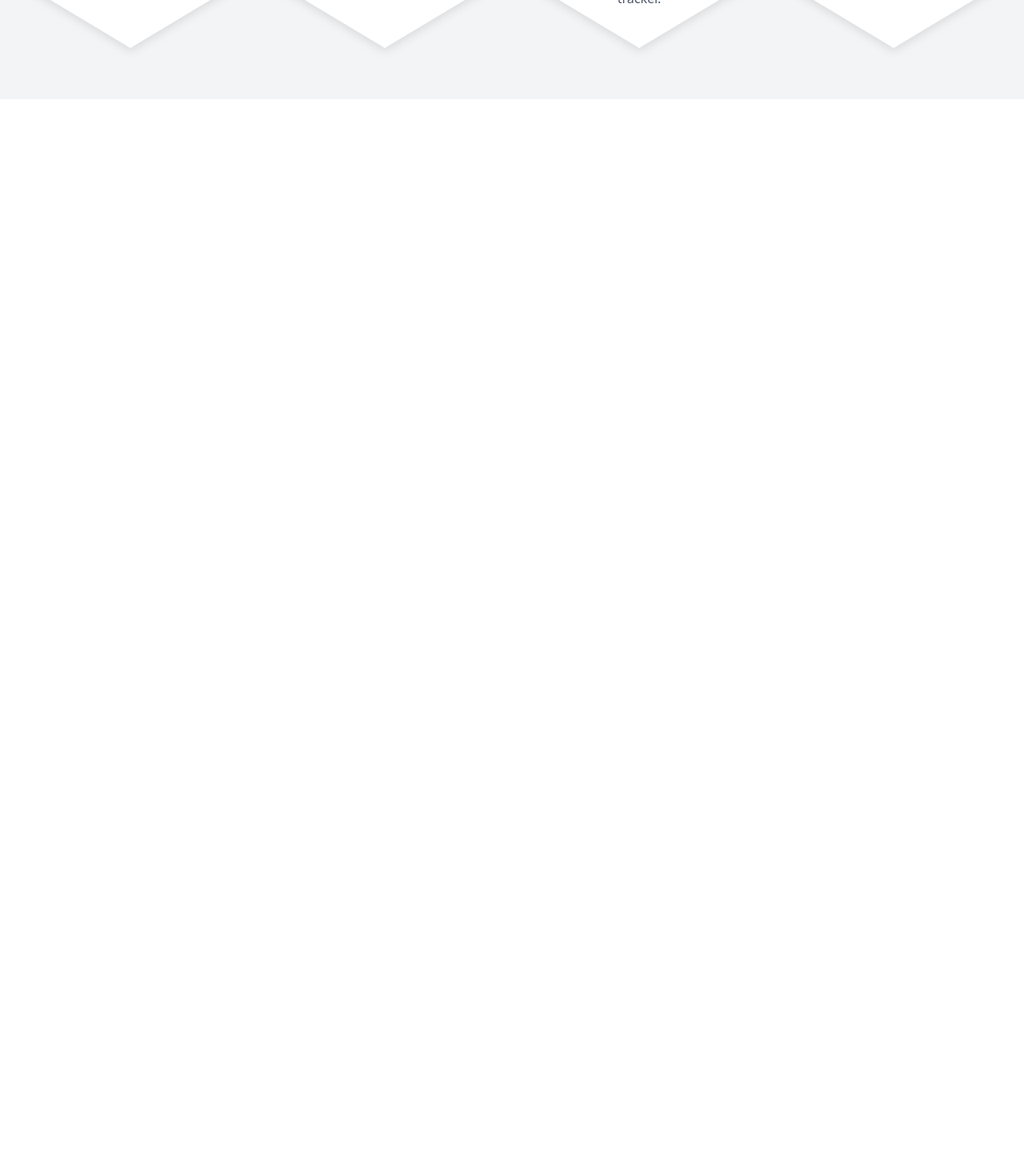
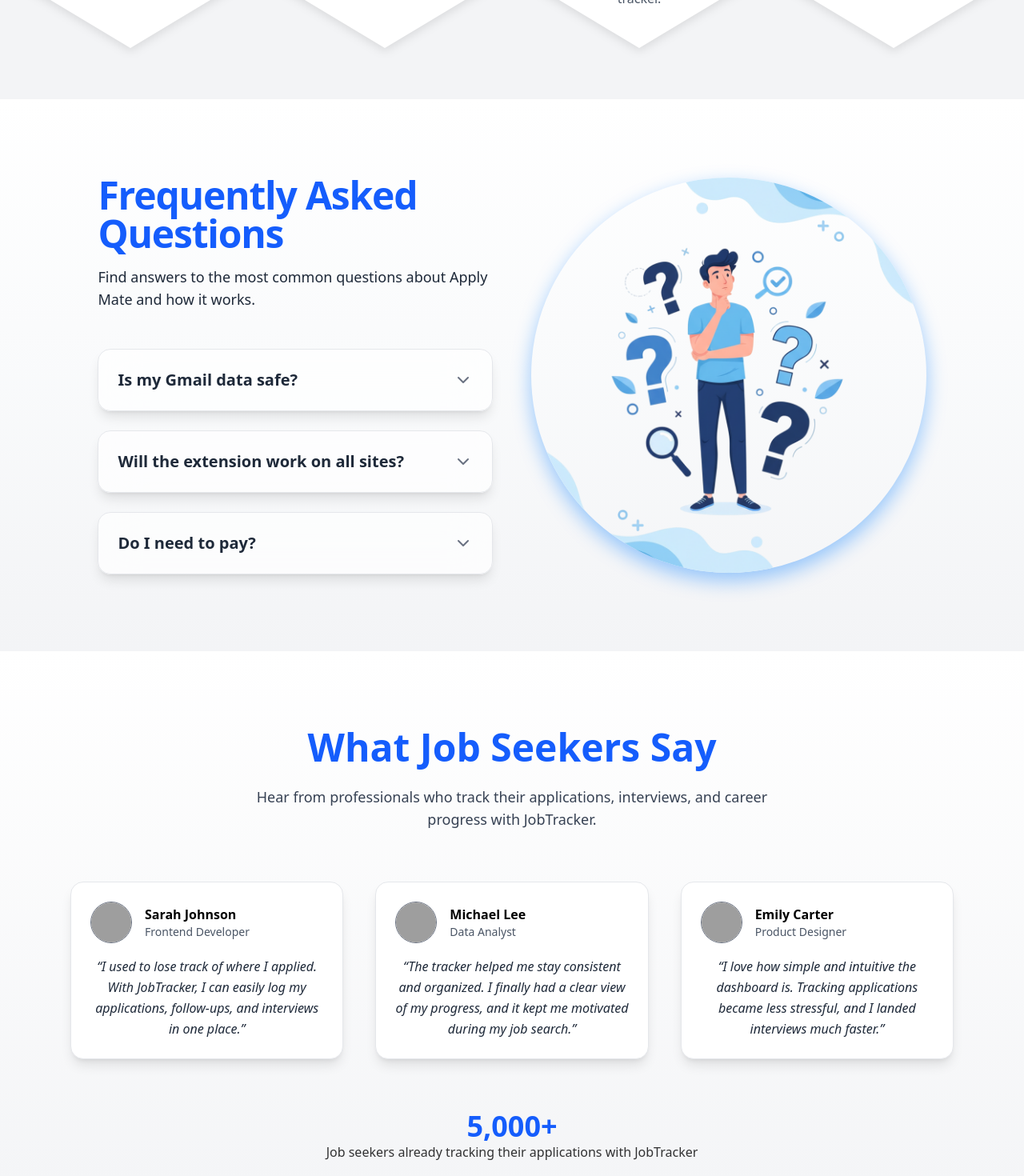
Before and after one commit to iftekhar08019/apply_mate, a Next.js app: page / in a window 1280 px wide. Shown: the part 1080-2550 px from the top of the page at 80% size. Before the commit the page ends 1204 px from the top, so only its background shows below. Built offline with nearby package versions, Linux system fonts and the light colour scheme; grey boxes are pictures that could not be loaded.

Commit message:
feat: add FAQ & Testimonials components

```diff
--- a/package.json
+++ b/package.json
@@ -13,6 +13,7 @@
     "@radix-ui/react-slot": "^1.2.3",
     "class-variance-authority": "^0.7.1",
     "clsx": "^2.1.1",
+    "framer-motion": "^12.23.22",
     "lottie-react": "^2.4.1",
     "lucide-react": "^0.544.0",
     "next": "15.5.4",
--- /dev/null
+++ b/src/app/components/FAQ.tsx
@@ -0,0 +1,114 @@
+"use client"
+
+import * as React from "react"
+import { ChevronDown } from "lucide-react"
+import { motion, AnimatePresence } from "framer-motion"
+import { cn } from "@/lib/utils"
+import Image from "next/image"
+
+const faqs = [
+    {
+        q: "Is my Gmail data safe?",
+        a: "✅ Yes, your Gmail data is fully secure. We only read email headers to detect application updates, never the email content itself.",
+    },
+    {
+        q: "Will the extension work on all sites?",
+        a: "🌐 Our Chrome extension works with most job boards and company career pages. We're constantly expanding support to cover more sites.",
+    },
+    {
+        q: "Do I need to pay?",
+        a: "💸 No. Apply Mate is free during beta. Pro features like resume feedback and job recommendations will be available later.",
+    },
+]
+
+export default function FAQSection() {
+    const [openIndex, setOpenIndex] = React.useState<number | null>(null)
+
+    return (
+        <section className="relative py-24 bg-gradient-to-b from-white via-gray-50 to-gray-100 dark:from-gray-950 dark:via-black dark:to-black">
+            <div className="w-11/13 mx-auto px-6 grid grid-cols-1 md:grid-cols-2 gap-12 items-center">
+                {/* Left Side - Accordion */}
+                <div>
+                    <h2 className="text-5xl font-extrabold mb-4 tracking-tight text-blue-600">
+                        Frequently Asked Questions
+                    </h2>
+                    <p className="text-lg text-gray-800 mb-12">
+                        Find answers to the most common questions about Apply Mate and how it works.
+                    </p>
+
+
+                    <div className="space-y-6">
+                        {faqs.map((item, idx) => {
+                            const isOpen = openIndex === idx
+                            return (
+                                <div
+                                    key={idx}
+                                    className={cn(
+                                        "rounded-2xl border border-gray-200 dark:border-gray-800 bg-white/70 dark:bg-gray-900/60 shadow-lg backdrop-blur-xl transition-all",
+                                        "hover:shadow-xl hover:border-blue-400/60 dark:hover:border-green-500/60"
+                                    )}
+                                >
+                                    {/* Trigger */}
+                                    <button
+                                        onClick={() => setOpenIndex(isOpen ? null : idx)}
+                                        className="flex w-full items-center justify-between px-6 py-6 text-left text-lg md:text-xl font-semibold text-gray-800 dark:text-gray-200 transition-colors hover:text-blue-600 dark:hover:text-green-400 cursor-pointer"
+                                    >
+                                        <span>{item.q}</span>
+                                        <ChevronDown
+                                            className={cn(
+                                                "h-6 w-6 shrink-0 text-gray-500 transition-transform duration-300",
+                                                isOpen ? "rotate-180 text-blue-500 dark:text-green-400" : ""
+                                            )}
+                                        />
+                                    </button>
+
+                                    {/* Answer */}
+                                    <AnimatePresence initial={false}>
+                                        {isOpen && (
+                                            <motion.div
+                                                key="content"
+                                                initial={{ height: 0, opacity: 0 }}
+                                                animate={{ height: "auto", opacity: 1 }}
+                                                exit={{ height: 0, opacity: 0 }}
+                                                transition={{ duration: 0.35, ease: "easeInOut" }}
+                                            >
+                                                <div className="px-6 pb-6 text-gray-600 dark:text-gray-400 text-base md:text-lg leading-relaxed">
+                                                    {item.a}
+                                                </div>
+                                            </motion.div>
+                                        )}
+                                    </AnimatePresence>
+                                </div>
+                            )
+                        })}
+                    </div>
+                </div>
+
+                {/* Right Side - Animated Image */}
+                <motion.div
+                    initial={{ y: 0 }}
+                    animate={{ y: [0, -10, 0] }} // gently moves up and down
+                    transition={{
+                        duration: 3,       // slow movement
+                        repeat: Infinity,  // keeps looping
+                        ease: "easeInOut",
+                    }}
+                    className="flex justify-center"
+                >
+                    <Image
+                        src="/FAQ.png"
+                        alt="FAQ Illustration"
+                        width={500}
+                        height={400}
+                        className="rounded-full shadow-[0_10px_25px_rgba(0,123,255,0.4)]"
+                    />
+                </motion.div>
+
+            </div>
+
+            {/* Gradient background decoration */}
+            <div className="absolute -z-10 top-10 left-1/3 h-80 w-80 rounded-full bg-blue-400/20 blur-3xl" />
+            <div className="absolute -z-10 bottom-0 right-1/4 h-80 w-80 rounded-full bg-green-400/20 blur-3xl" />
+        </section>
+    )
+}
--- /dev/null
+++ b/src/app/components/Testimonials.tsx
@@ -0,0 +1,95 @@
+"use client"
+
+import * as React from "react"
+import Image from "next/image"
+import { motion } from "framer-motion"
+
+const testimonials = [
+  {
+    name: "Sarah Johnson",
+    role: "Frontend Developer",
+    quote:
+      "I used to lose track of where I applied. With JobTracker, I can easily log my applications, follow-ups, and interviews in one place.",
+    image: "https://swiftshop-client.vercel.app/assets/review2-BM4fLxYs.png",
+  },
+  {
+    name: "Michael Lee",
+    role: "Data Analyst",
+    quote:
+      "The tracker helped me stay consistent and organized. I finally had a clear view of my progress, and it kept me motivated during my job search.",
+    image: "https://swiftshop-client.vercel.app/assets/review1-BiN12U6l.png",
+  },
+  {
+    name: "Emily Carter",
+    role: "Product Designer",
+    quote:
+      "I love how simple and intuitive the dashboard is. Tracking applications became less stressful, and I landed interviews much faster.",
+    image: "https://i.ibb.co.com/Psfx4zm4/download.png",
+  },
+]
+
+export default function TestimonialSection() {
+  return (
+    <section className="relative py-24 bg-gradient-to-b from-white to-gray-100 dark:from-black dark:to-gray-950">
+      <div className="max-w-6xl mx-auto px-6 text-center">
+        {/* Heading */}
+        <h2 className="text-4xl md:text-5xl font-extrabold text-blue-600 mb-6">
+          What Job Seekers Say
+        </h2>
+        <p className="text-lg text-gray-700 mb-16 max-w-2xl mx-auto">
+          Hear from professionals who track their applications, interviews, and
+          career progress with JobTracker.
+        </p>
+
+        {/* Testimonials Grid */}
+        <div className="grid grid-cols-1 md:grid-cols-2 lg:grid-cols-3 gap-10">
+          {testimonials.map((t, idx) => (
+            <motion.div
+              key={idx}
+              initial={{ opacity: 0, y: 50 }}
+              whileInView={{ opacity: 1, y: 0 }}
+              transition={{ duration: 0.6, delay: idx * 0.2 }}
+              viewport={{ once: true }}
+              className="p-6 bg-white dark:bg-gray-900 rounded-2xl border border-gray-200 shadow-lg hover:shadow-[0_10px_30px_rgba(59,130,246,0.5)] transition"
+            >
+              <div className="flex items-center mb-4">
+                <img
+                  src={t.image}
+                  alt={t.name}
+                  className="rounded-full w-13 h-13 object-cover border-1 border-gray-500"
+                />
+                <div className="ml-4 text-left">
+                  <p className="font-semibold text-black dark:text-white">
+                    {t.name}
+                  </p>
+                  <p className="text-sm text-gray-600 dark:text-gray-400">
+                    {t.role}
+                  </p>
+                </div>
+              </div>
+              <p className="text-gray-800 dark:text-gray-300 text-base leading-relaxed italic">
+                “{t.quote}”
+              </p>
+            </motion.div>
+          ))}
+        </div>
+
+        {/* Counter */}
+        <motion.div
+          initial={{ opacity: 0, scale: 0.9 }}
+          whileInView={{ opacity: 1, scale: 1 }}
+          transition={{ duration: 0.8, delay: 0.5 }}
+          viewport={{ once: true }}
+          className="mt-16"
+        >
+          <p className="text-4xl font-bold text-blue-600">5,000+</p>
+          <p className="text-black/80 dark:text-gray-300">
+            Job seekers already tracking their applications with JobTracker
+          </p>
+        </motion.div>
+      </div>
+
+
+    </section>
+  )
+}
--- a/src/app/page.tsx
+++ b/src/app/page.tsx
@@ -1,13 +1,17 @@
 import BannerSection from "./components/banner-section";
 import { ModeToggle } from "./components/mode-toggle";
 import ProblemStrip from "./components/feature-section";
+import FAQSection from "@/app/components/FAQ";
+import Testimonials from "./components/Testimonials";
 
 export default function Home() {
   return (
     <>
-      <ModeToggle/>
+      <ModeToggle />
       <BannerSection />
-      <ProblemStrip/>
+      <ProblemStrip />
+      <FAQSection />
+      <Testimonials />
     </>
 
   );
```
Also changed, not shown: public/FAQ.png (added), 1 other file (tests, documents, lock files or other folders).
